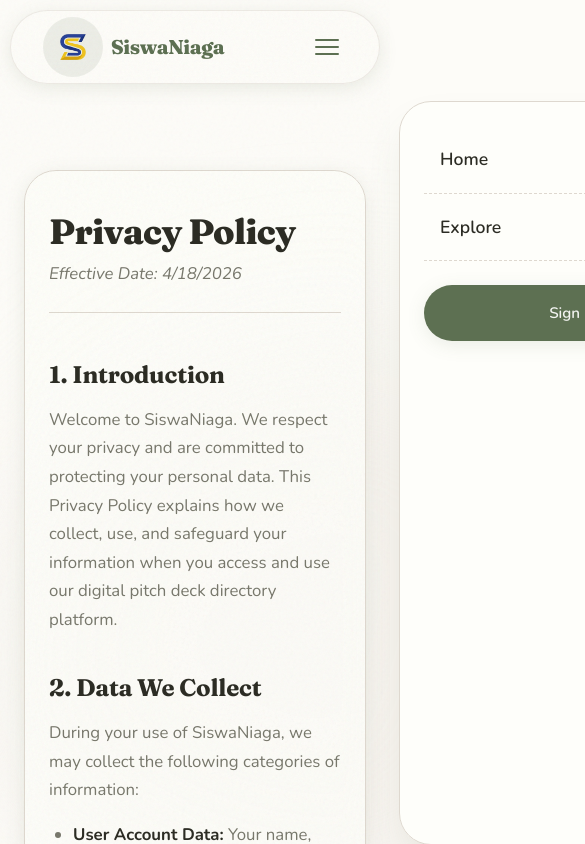
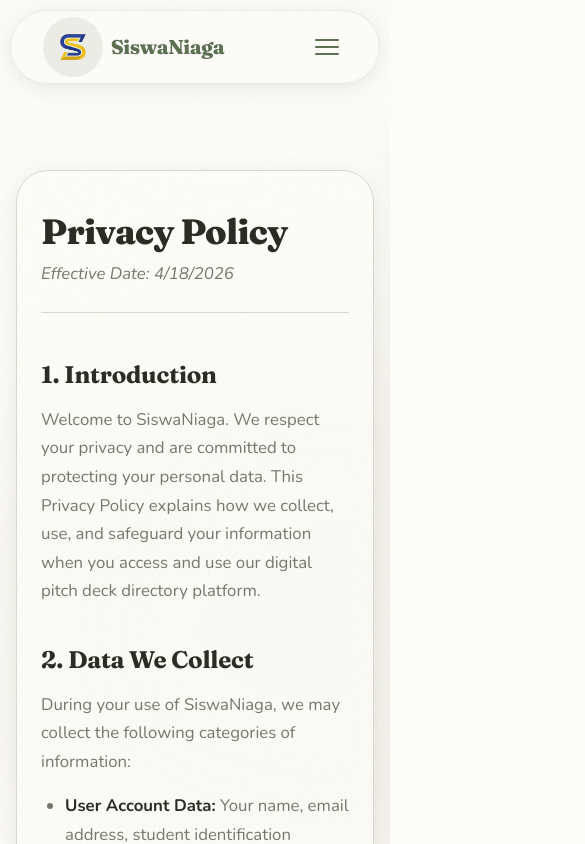
Before and after one commit to mondayrx8/dummytest2, a React (Vite) app in the folder client/: page /privacy-policy in a window 390 px wide. Shown: the top 844 px of the page, 585 px wide, since content can reach past the window. Built offline with nearby package versions, Linux system fonts and the light colour scheme; no server answers.

Commit message:
Fix Bugs

```diff
--- a/client/src/components/LegalPages.css
+++ b/client/src/components/LegalPages.css
@@ -166,12 +166,33 @@
 }
 
 @media (max-width: 768px) {
+    .legal-page {
+        padding: 2rem 1rem 0;
+        overflow-x: hidden;
+    }
+
     .legal-container {
         padding: 2.5rem 1.5rem;
         border-radius: var(--radius-2xl);
+        max-width: 100%;
+        box-sizing: border-box;
     }
 
     .legal-title {
         font-size: 2.2rem;
     }
 }
+
+/* Prevent long text from causing horizontal overflow */
+.legal-paragraph,
+.legal-list-item,
+.legal-box,
+.legal-alert p {
+    word-wrap: break-word;
+    overflow-wrap: break-word;
+    max-width: 100%;
+}
+
+.legal-box {
+    box-sizing: border-box;
+}
--- a/client/src/styles.css
+++ b/client/src/styles.css
@@ -128,6 +128,7 @@
 html {
   scroll-behavior: smooth;
   -webkit-text-size-adjust: 100%;
+  overflow-x: hidden;
 }
 
 body {
@@ -137,6 +138,9 @@ body {
   line-height: 1.6;
   min-height: 100vh;
   overflow-x: hidden;
+  width: 100%;
+  max-width: 100vw;
+  position: relative;
   -webkit-font-smoothing: antialiased;
   -moz-osx-font-smoothing: grayscale;
 }
@@ -162,9 +166,11 @@ body::before {
 .app-container {
   min-height: 100vh;
   width: 100%;
+  max-width: 100vw;
   position: relative;
   display: flex;
   flex-direction: column;
+  overflow-x: hidden;
 }
 
 /* ========== Main Content Area ========== */
@@ -172,6 +178,8 @@ body::before {
   padding-top: var(--navbar-height);
   flex: 1;
   width: 100%;
+  max-width: 100vw;
+  overflow-x: hidden;
 }
 
 /* ========== Typography ========== */
```
Also changed, not shown: client/src/components/Sidebar.css (+13 -2 lines).
